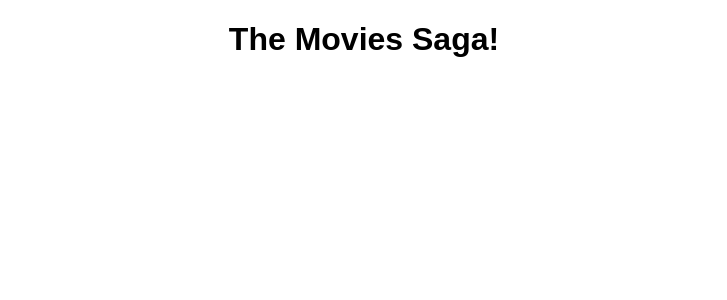
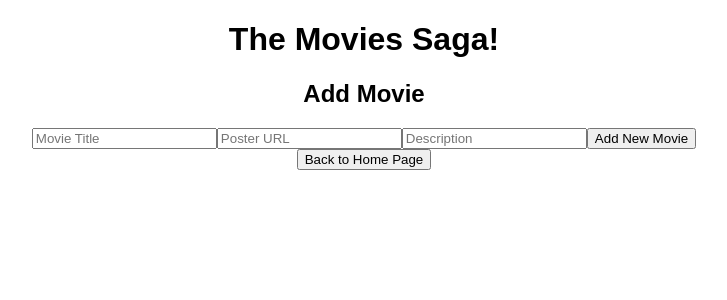
Before and after one commit to jdbirkeland/movie-sagas, a React (Create React App) app: page /#/addMovie in a window 1280 px wide. Shown: the top 300 px of the page, without its empty margins (276-1003 px from the left). Built offline with nearby package versions, Linux system fonts and the light colour scheme.

Commit message:
added inputs to to addMovies

```diff
--- /dev/null
+++ b/src/components/AddMovie/AddMovie.jsx
@@ -0,0 +1,74 @@
+import axios from "axios";
+import { useDispatch } from "react-redux";
+import { useHistory } from "react-router";
+import { useState } from "react";
+
+
+function AddMovie() {
+    const [movie, setMovie] = useState({ title: '', poster: '', description: '' }); //genre_id: '' ?
+
+    const dispatch = useDispatch();
+    const history = useHistory();
+
+
+    // axios.post('/api/movie/POST', { movie })
+    //     .then(response => {
+    //         refreshMovies();
+    //         setMovie('');
+    //     })
+    //     .catch(error => {
+    //         console.log('Error in POST', error);
+    //         alert('POOOOSSSSSSSTTTT')
+    //     })
+
+    const backToHome = (event) => {
+        alert('You are going to the Home Page, Ok?')
+        history.push('/');
+    }
+
+    // const handleTitleChange = (event, property) => {
+    //     setMovie({ ...movie, [property]: event.target.value })
+    // }
+
+    //Adding New Movie
+    const handleSubmit = (event) => {
+        event.preventDefault();
+        console.log('Adding Movie', title, poster, description);
+        dispatch({ type: 'ADD_MOVIE', payload: { title, poster, description } });
+
+    };
+
+        return (
+            <section>
+                <h2>Add Movie</h2>
+                <form onSubmit={handleSubmit} className="add-movie-form">
+                    <input
+                        required
+                        placeholder="Movie Title"
+                        value={movie.title}
+                        onChange={(event) => setMovie(event.target.value)} />
+                    <input
+                        required
+                        placeholder="Poster URL"
+                        value={movie.poster}
+                        onChange={(event) => setMovie(event.target.value)} />
+                    <input
+                        required
+                        placeholder="Description"
+                        value={movie.description}
+                        onChange={(event) => setMovie(event.target.value)} />
+
+                    <button type="submit">
+                        Add New Movie
+                    </button>
+                </form>
+                <button type="submit" onClick={backToHome}>
+                        Back to Home Page
+                    </button>
+
+            </section>
+        );
+
+};
+
+export default AddMovie;
--- a/src/components/App/App.js
+++ b/src/components/App/App.js
@@ -2,6 +2,7 @@ import { HashRouter as Router, Route } from 'react-router-dom';
 import './App.css';
 import MovieList from '../MovieList/MovieList'
 import Details from '../Details/Details';
+import AddMovie from '../AddMovie/AddMovie';
 
 function App() {
   return (
@@ -18,9 +19,9 @@ function App() {
         </Route>
 
         {/* Add Movie page */}
-        {/* <Route path="/addMovie">
+        <Route path="/addMovie">
           <AddMovie />
-        </Route> */}
+        </Route>
       </Router>
     </div>
   );
--- a/src/components/MovieList/MovieList.jsx
+++ b/src/components/MovieList/MovieList.jsx
@@ -23,6 +23,10 @@ function MovieList() {
         dispatch({ type: 'FETCH_MOVIES' });
     }, []);
 
+    const handleAddMoviePage = () => {
+        history.push("/addMovie");
+    };
+
 
     return (
         <main>
@@ -31,7 +35,7 @@ function MovieList() {
                 {movies.map(movie => (
                     <MovieItem key={movie.id} movie={movie} />
                 ))}
-                <button>ADD MOVIE PAGE</button>
+                <button onClick={handleAddMoviePage}>ADD MOVIE PAGE</button>
             </section>
         </main>
 
--- a/src/index.js
+++ b/src/index.js
@@ -15,7 +15,7 @@ import axios from 'axios';
 function* rootSaga() {
     yield takeEvery('FETCH_MOVIES', fetchAllMovies);
     yield takeEvery('FETCH_GENRES', fetchAllGenres);
-
+    yield takeEvery('ADD_MOVIE', addMovie);
 }
 
 function* fetchAllGenres(action) {
@@ -58,6 +58,18 @@ const movies = (state = [], action) => {
             return state;
     }
 }
+//used to store movie added
+const addMovie = (state = [], action) => {
+    switch (action.type) {
+        case 'ADD_MOVIE':
+            console.log(action.payload)
+            return action.payload;
+
+        default:
+            return state;
+    }
+}
+
 
 // Used to store the movie genres
 const genres = (state = [], action) => {
@@ -95,6 +107,7 @@ const storeInstance = createStore(
         movies,
         genres,
         selectedMovie,
+        addMovie,
     }),
     // Add sagaMiddleware to our store
     applyMiddleware(sagaMiddleware, logger),
```
